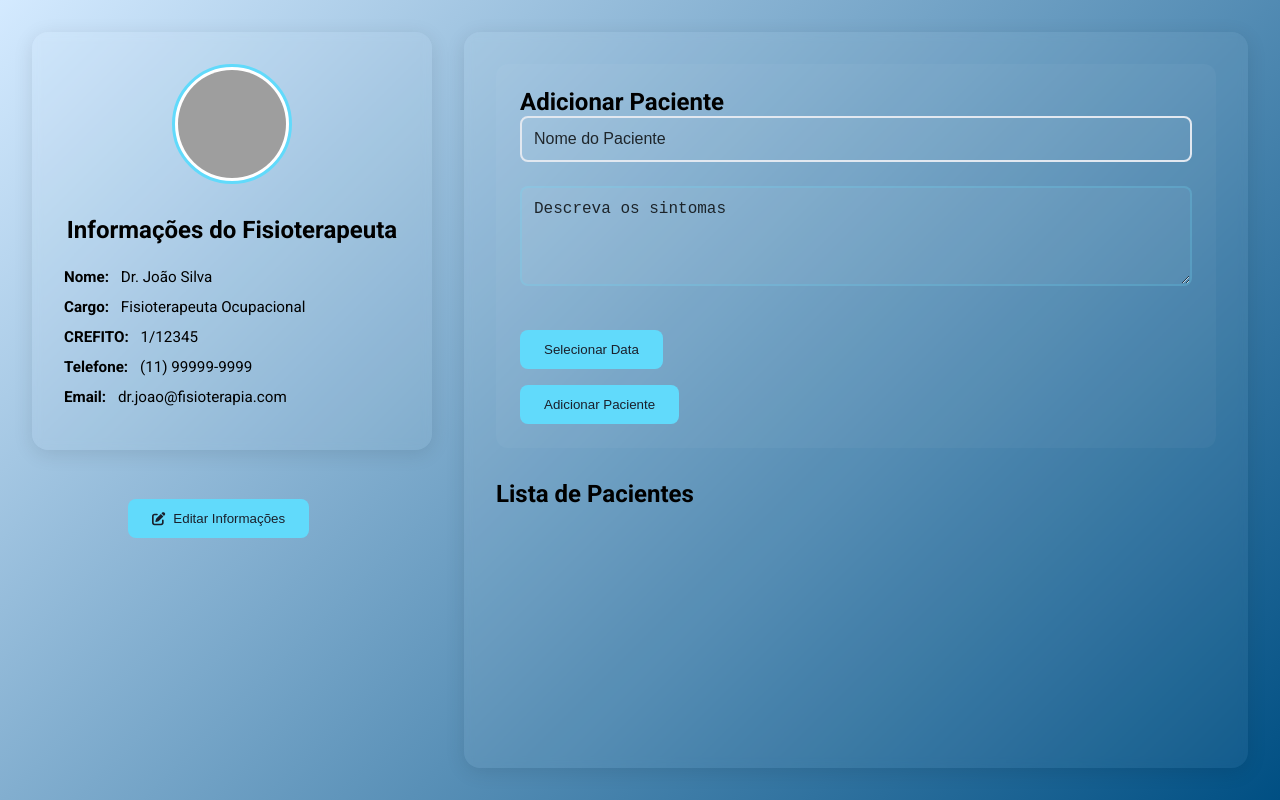
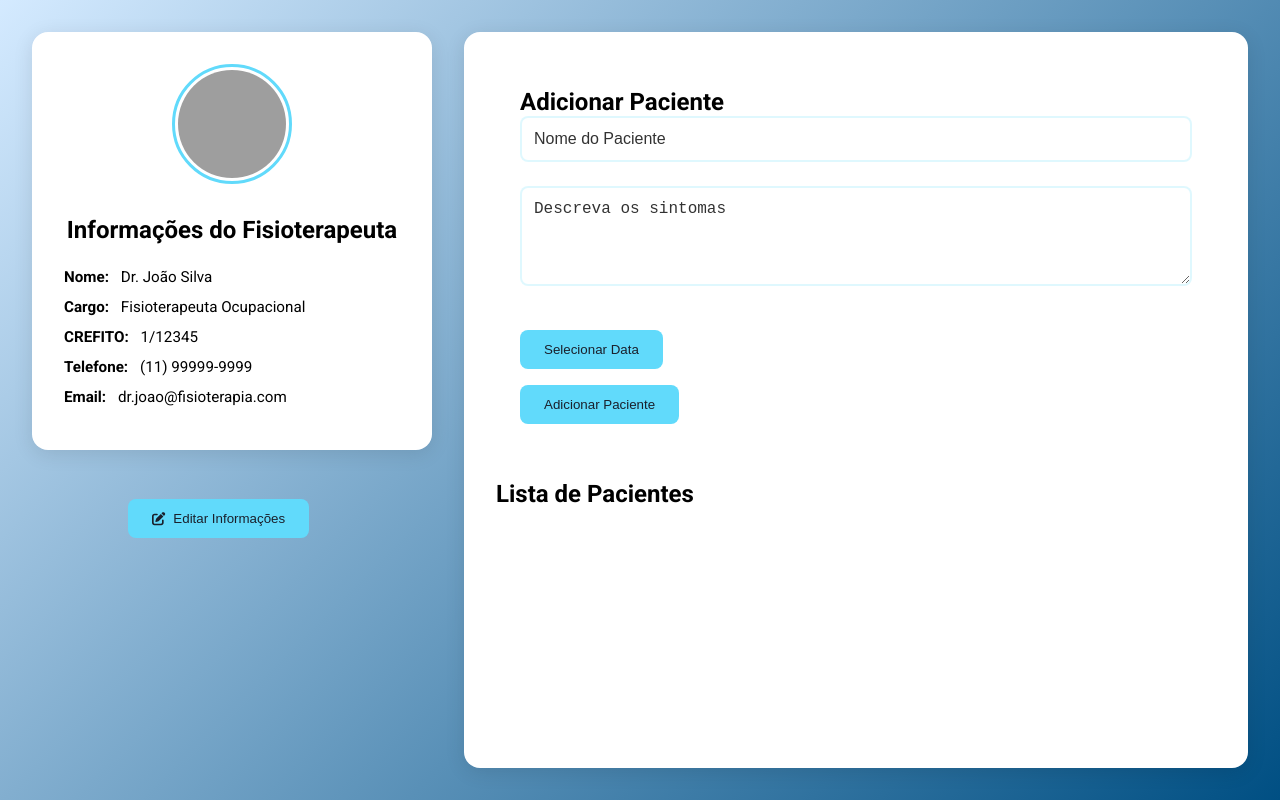
Before and after one commit to czrmutran/fisio_care, a React (Vite) app in the folder frontend/: page /controle in a window 1280 px wide. Built offline with nearby package versions, Linux system fonts and the light colour scheme; grey boxes are pictures that could not be loaded.

Commit message:
Mudei a cor da janela do medico e da consulta

```diff
--- a/frontend/src/pages/Fisioterapeuta/Controle.css
+++ b/frontend/src/pages/Fisioterapeuta/Controle.css
@@ -38,7 +38,7 @@
 .info-medico {
   flex: 1;
   padding: 2rem;
-  background: rgba(255, 255, 255, 0.05);
+  background: #fff;
   border-radius: 16px;
   backdrop-filter: blur(5px);
   height: fit-content;
@@ -119,7 +119,7 @@
   flex: 2;
   padding: 2rem;
   text-align: left;
-  background: rgba(255, 255, 255, 0.05);
+  background: #fff;
   border-radius: 16px;
   backdrop-filter: blur(5px);
   box-shadow: 0 4px 20px rgba(0, 0, 0, 0.1);
--- a/frontend/src/pages/Fisioterapeuta/Modal.css
+++ b/frontend/src/pages/Fisioterapeuta/Modal.css
@@ -47,7 +47,7 @@
   .form-group input {
     width: 100%;
     padding: 0.75rem;
-    border: 2px solid #e2e8f0;
+    border: 2px solid rgba(97, 218, 251, 0.2);
     border-radius: 8px;
     font-size: 1rem;
     transition: border-color 0.2s ease;
```
Also changed, not shown: package.json (added, +7 -0 lines), 2 other files (tests, documents, lock files or other folders).
